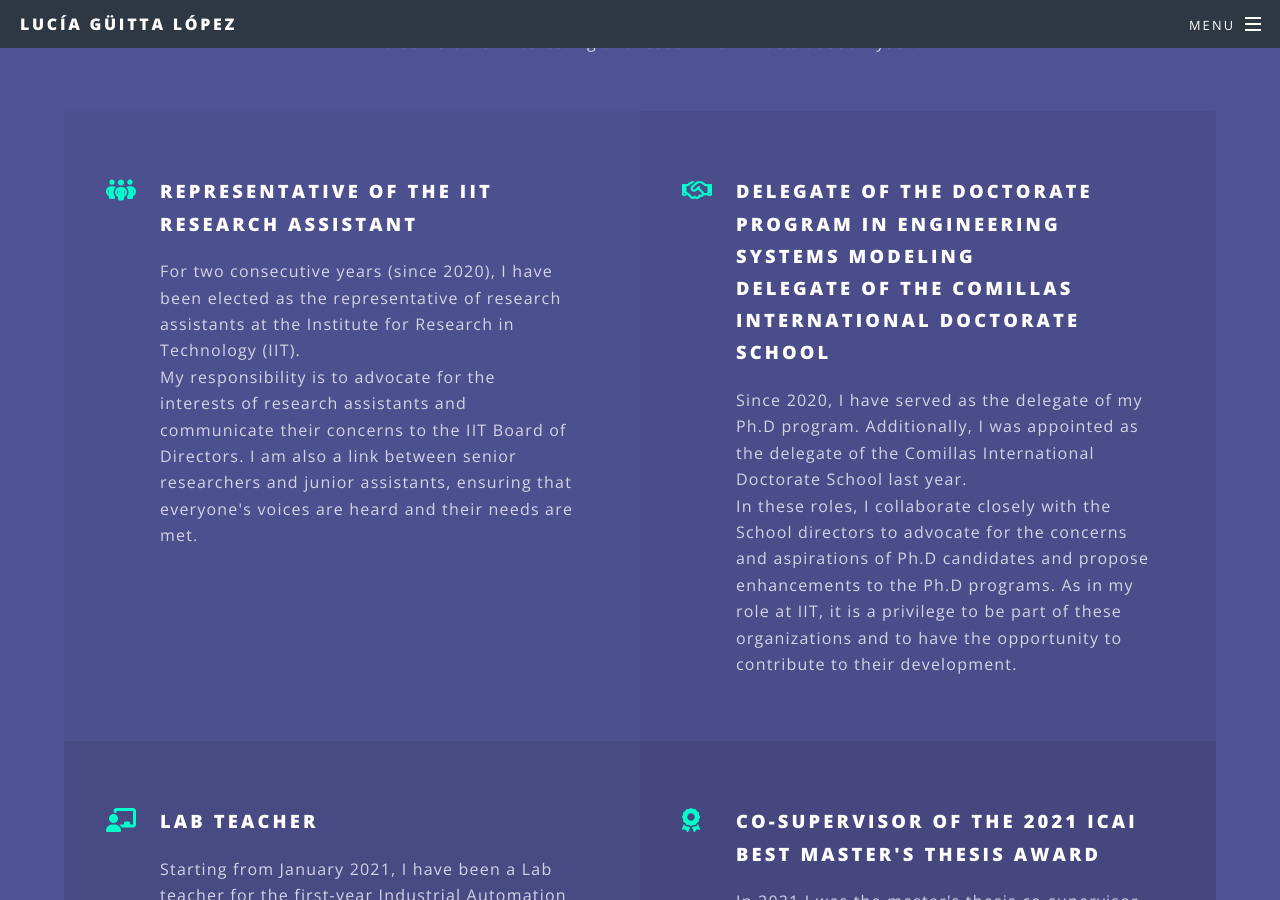
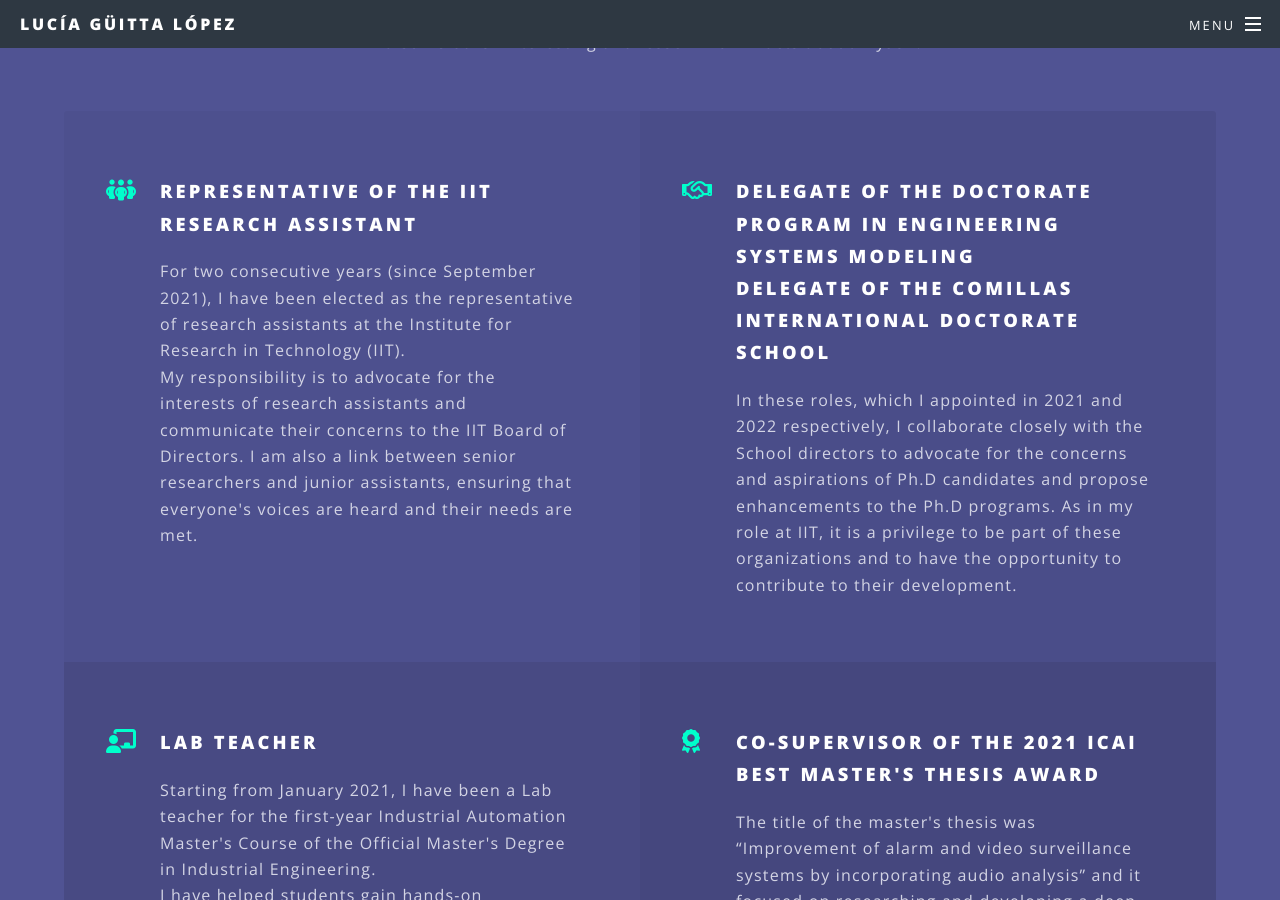
Before and after one commit to Lucia-Guitta/Lucia-Guitta.github.io, a Jekyll site: the page built from index.html, in a window 1280 px wide and 900 px high, scrolled down 3155 px. Built offline with Jekyll 4.4.1, drawn with Linux system fonts in a browser that asks for light colours; some web fonts are replaced; some of the changed text lies outside the part shown.

Commit message:
Adjust the content to the format

```diff
--- a/index.html
+++ b/index.html
@@ -125,8 +125,8 @@ layout: landing
           Representative of the IIT Research Assistant
         </h3>
         <p>
-          For two consecutive years (since 2020), I have been elected as the representative of research assistants at
-          the Institute for Research in Technology (IIT).
+          For two consecutive years (since September 2021), I have been elected as the representative of research
+          assistants at the Institute for Research in Technology (IIT).
           <br \ />
           My responsibility is to advocate for the interests of research assistants and communicate their concerns to
           the IIT Board of Directors. I am also a link between senior researchers and junior assistants, ensuring that
@@ -140,12 +140,10 @@ layout: landing
           Delegate of the Comillas International Doctorate School
         </h3>
         <p>
-          Since 2020, I have served as the delegate of my Ph.D program. Additionally, I was appointed as the delegate of
-          the Comillas International Doctorate School last year.
-          <br \ />
-          In these roles, I collaborate closely with the School directors to advocate for the concerns and aspirations
-          of Ph.D candidates and propose enhancements to the Ph.D programs. As in my role at IIT, it is a privilege to
-          be part of these organizations and to have the opportunity to contribute to their development.
+          In these roles, which I appointed in 2021 and 2022 respectively, I collaborate closely with the School
+          directors to advocate for the concerns and aspirations of Ph.D candidates and propose enhancements to the Ph.D
+          programs. As in my role at IIT, it is a privilege to be part of these organizations and to have the
+          opportunity to contribute to their development.
         </p>
       </li>
       <li class="icon fa-chalkboard-teacher">
@@ -161,13 +159,11 @@ layout: landing
       <li class="icon fa-award">
         <h3>Co-Supervisor of the 2021 ICAI Best Master's Thesis Award</h3>
         <p>
-          In 2021 I was the master's thesis co-supervisor that was awarded with the ICAI Best Master's Thesis sponsored
-          by the <em>Colegio Nacional de Ingenieros de ICAI</em>.
-          <br \ />
-          The title of the thesis was “Improvement of alarm and video surveillance systems by incorporating audio
-          analysis” and it focused on researching and developing a deep learning algorithm that utilizes environmental
-          audio to improve alarm systems. It was a great pleasure to be part of this project and to see the hard work of
-          the student being recognized in such a prestigious award.
+          The title of the master's thesis was “Improvement of alarm and video surveillance systems by incorporating
+          audio analysis” and it focused on researching and developing a deep learning algorithm that utilizes
+          environmental audio translated to images using Mel Spectogrm to reduce the number of wrong alerts. It was a
+          great pleasure to be part of this project and to see the hard work of the student being recognized in such a
+          prestigious award.
         </p>
       </li>
       <li class="icon fa-id-card">
```
